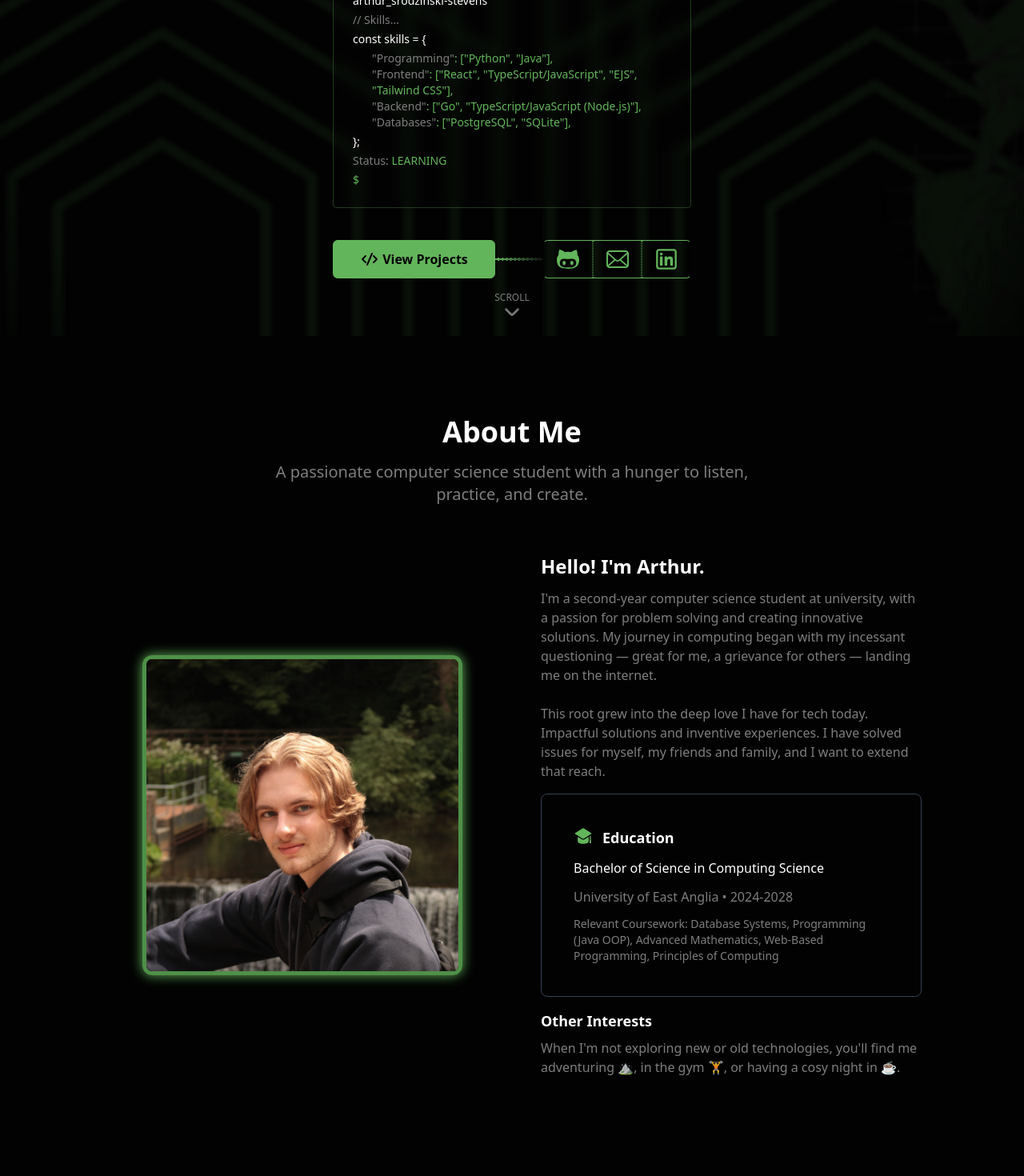
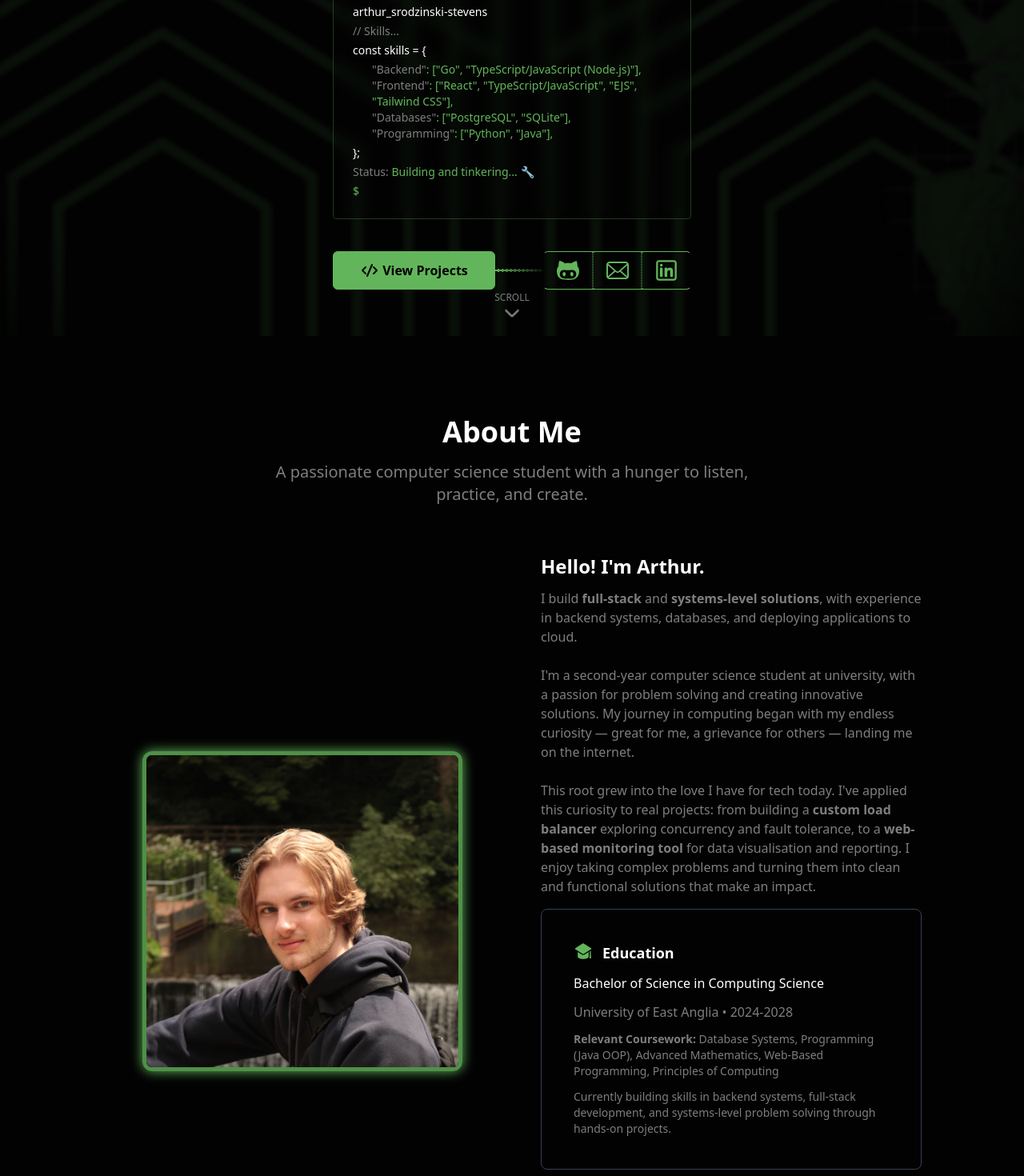
Before and after one commit to arthurstevens/portfolio, a React (Vite) app: page / in a window 1280 px wide. Shown: the part 380-1850 px from the top of the page at 80% size. Built offline with nearby package versions, Linux system fonts and the light colour scheme.

Commit message:
docs(portfolio): refine wording in hero and about section

```diff
--- a/src/components/About.tsx
+++ b/src/components/About.tsx
@@ -29,13 +29,17 @@ const About = () => (
           <h3 className="text-2xl font-semibold">Hello! I'm Arthur.</h3>
           {/* About */}
           <p className="text-secondary">
+            I build <strong>full-stack</strong> and <strong>systems-level solutions</strong>, with experience in backend systems, databases, and
+            deploying applications to cloud.
+            <br /><br />
             I'm a second-year computer science student at university, with a passion for problem solving and
-            creating innovative solutions. My journey in computing began with my incessant questioning —
+            creating innovative solutions. My journey in computing began with my endless curiosity —
             great for me, a grievance for others — landing me on the internet.
             <br /><br />
-            This root grew into the deep love I have for tech today. Impactful solutions and inventive
-            experiences. I have solved issues for myself, my friends and family, and I want to extend that
-            reach.
+            This root grew into the love I have for tech today. I've applied this curiosity to real projects:
+            from building a <strong>custom load balancer</strong> exploring concurrency and fault tolerance, to
+            a <strong>web-based monitoring tool</strong> for data visualisation and reporting. I enjoy taking
+            complex problems and turning them into clean and functional solutions that make an impact.
           </p>
 
           {/* Education */}
@@ -47,8 +51,7 @@ const About = () => (
           <div className="space-y-2">
             <h4 className="text-lg font-semibold">Other Interests</h4>
             <p className="text-secondary">
-              When I'm not exploring new or old technologies, you'll find me adventuring ⛰️, in the gym 🏋️, or having
-              a cosy night in ☕.
+              When I'm not exploring new or old technologies, you'll find me adventuring ⛰️, working out in the gym 🏋️, or enjoying a cosy night in ☕.
             </p>
           </div>
         </div>
--- a/src/components/Home.tsx
+++ b/src/components/Home.tsx
@@ -23,7 +23,7 @@ const Home = () => (
 
           {/* Subtext */}
           <p className="text-lg sm:text-xl text-secondary max-w-2xl mx-auto">
-            Computer Science Student — building for my future.
+            Computer Science student — building full-stack and systems-level solutions.
           </p>
         </div>
         <Terminal />
--- a/src/components/ui/EducationCard.tsx
+++ b/src/components/ui/EducationCard.tsx
@@ -9,7 +9,10 @@ const EducationCard = () => (
     <p className="font-medium">Bachelor of Science in Computing Science</p>
     <p className="text-secondary">University of East Anglia • 2024-2028</p>
     <p className="text-secondary text-sm">
-      Relevant Coursework: Database Systems, Programming (Java OOP), Advanced Mathematics, Web-Based Programming, Principles of Computing
+      <strong>Relevant Coursework:</strong> Database Systems, Programming (Java OOP), Advanced Mathematics, Web-Based Programming, Principles of Computing
+    </p>
+    <p className="text-secondary text-sm">
+      Currently building skills in backend systems, full-stack development, and systems-level problem solving through hands-on projects.
     </p>
   </div>
 );
--- a/src/components/ui/Terminal.tsx
+++ b/src/components/ui/Terminal.tsx
@@ -1,9 +1,9 @@
 const Terminal = () => {
   const skills = {
+    Backend: ["Go", "TypeScript/JavaScript (Node.js)"],
+    Frontend: ["React", "TypeScript/JavaScript", "EJS", "Tailwind CSS"],
+    Databases: ["PostgreSQL", "SQLite"],
     Programming: ["Python", "Java"],
-    Frontend: ["React", "TypeScript/JavaScript", "EJS", "Tailwind CSS"],
-    Backend: ["Go", "TypeScript/JavaScript (Node.js)"],
-    Databases: ["PostgreSQL", "SQLite"],
   };
 
   return (
@@ -44,7 +44,7 @@ const Terminal = () => {
 
         <div className="text-primary">{'}'};</div>
         <div className="text-secondary">
-          Status: <span className="text-accent">LEARNING</span>
+          Status: <span className="text-accent">Building and tinkering... 🔧</span>
         </div>
 
         {/* Cursor */}
```
